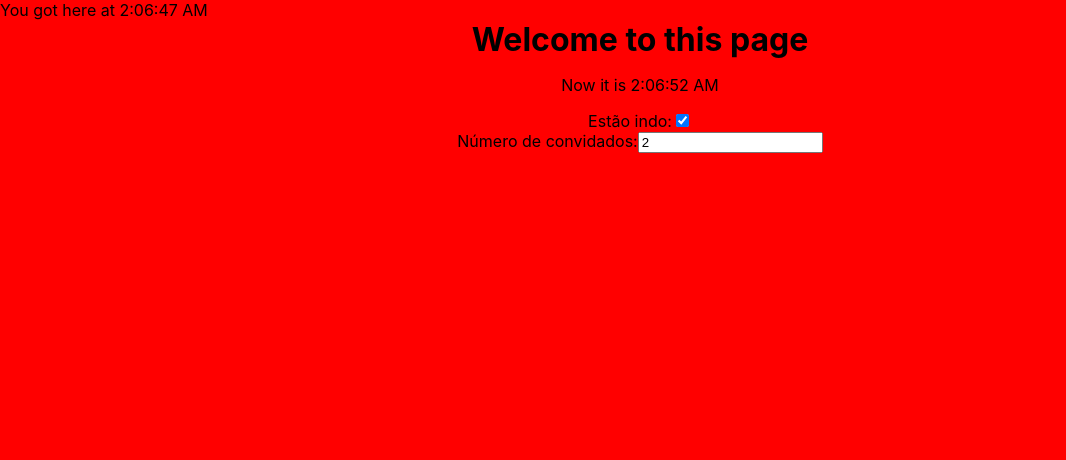
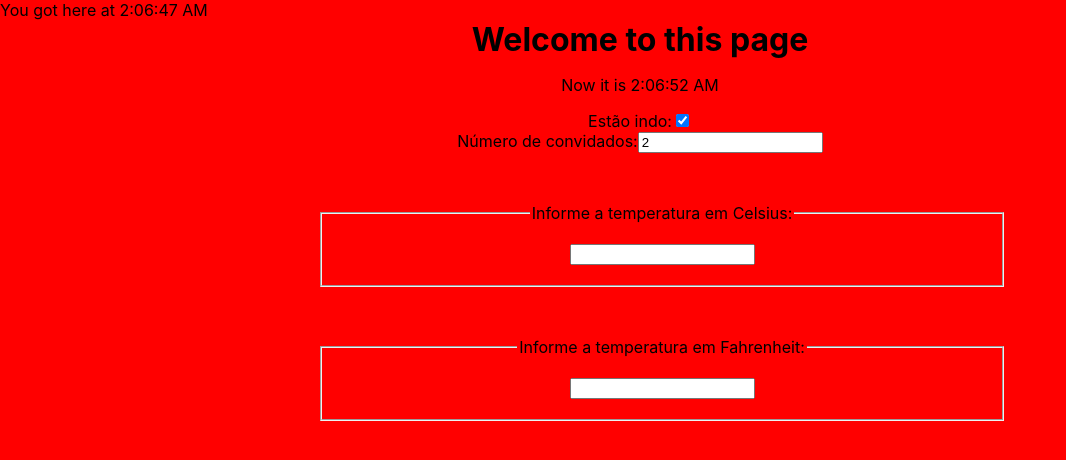
Before and after one commit to MuriloDutra/react-docs, a React (Create React App) app: page / in a window 1280 px wide. Shown: the top 460 px of the page, without its empty margins (0-1066 px from the left). Built offline with nearby package versions, Linux system fonts and the light colour scheme.

Commit message:
Creating a converter

```diff
--- a/src/App.js
+++ b/src/App.js
@@ -3,6 +3,7 @@ import './App.css';
 import Header from './components/Header'
 import Clock from './components/Clock'
 import Reservation from './components/Reservation';
+import Calculator from './components/Calculator';
 
 
 function App() {
@@ -12,9 +13,10 @@ function App() {
         <Header title="Welcome to this page" />
         <Clock />
         <Reservation />
+        <Calculator />
       </div>
     </div>
   );
 }
-//CHECKPOINT: https://pt-br.reactjs.org/docs/lists-and-keys.html#keys-must-only-be-unique-among-siblings
+//CHECKPOINT: https://pt-br.reactjs.org/docs/composition-vs-inheritance.html
 export default App;
--- /dev/null
+++ b/src/components/BoilingVerdict.js
@@ -0,0 +1,25 @@
+import React from 'react'
+
+class BoilingVerdict extends React.Component{
+    constructor(props){
+        super(props)
+    }
+
+    render(){
+        const {celsius} = this.props
+        var message = ''
+
+        if(!celsius){
+            return null
+        }
+
+        message = celsius >= 100 ? 'A água ferveria.' : 'A água não ferveria.'
+
+        return(
+            <p style={{color: 'white'}}>{message}</p>
+        )
+    }
+}
+
+
+export default BoilingVerdict
--- /dev/null
+++ b/src/components/Calculator.js
@@ -0,0 +1,69 @@
+import React from 'react'
+import TemperatureInput from './TemperatureInput '
+import BoilingVerdict from './BoilingVerdict'
+
+class Calculator extends React.Component{
+    constructor(props){
+        super(props)
+        this.handleCelsiusChange = this.handleCelsiusChange.bind(this)
+        this.handleFahrenheitChange = this.handleFahrenheitChange.bind(this)
+
+        this.state = {
+            temperature: '',
+            scale: 'c'
+        }
+    }
+
+
+    toCelsius(fahrenheit){
+        return (fahrenheit - 32 ) * 5 / 9
+    }
+
+
+    toFahrenheit(celsius){
+        return (celsius * 9 / 5) + 32
+    }
+
+
+    tryConvert(temperature, convert){
+        const input = parseFloat(temperature)
+
+        if(Number.isNaN(input)){
+            return ''
+        }
+
+        const output = convert(input)
+        const rounded = Math.round(output * 100) / 1000
+
+        return rounded.toString()
+    }
+
+
+    handleCelsiusChange(temperature){
+        this.setState({scale: 'c', temperature})
+    }
+
+
+    handleFahrenheitChange(temperature){
+        this.setState({scale: 'f', temperature})
+    }
+
+
+    render(){
+        const scale = this.state.scale
+        const temperature = this.state.temperature
+        const celsius = scale == 'f' ? this.tryConvert(temperature, this.toCelsius) : temperature
+        const fahrenheit = scale == 'c' ? this.tryConvert(temperature, this.toFahrenheit) : temperature
+
+
+        return(
+            <div>
+                <TemperatureInput scale="c" temperature={celsius} onTemperatureChange={this.handleCelsiusChange} />
+                <TemperatureInput scale="f" temperature={fahrenheit} onTemperatureChange={this.handleFahrenheitChange} />
+                <BoilingVerdict celsius={parseFloat(celsius)}/>
+            </div>
+        )
+    }
+}
+
+export default Calculator
--- /dev/null
+++ b/src/components/TemperatureInput .js
@@ -0,0 +1,33 @@
+import React from 'react'
+
+const scaleNames = {
+    c: 'Celsius',
+    f: 'Fahrenheit'
+}
+
+class TemperatureInput extends React.Component{
+    constructor(props){
+        super(props)
+        this.handleChange = this.handleChange.bind(this)
+    }
+
+
+    handleChange(event){
+        this.props.onTemperatureChange(event.target.value)
+    }
+
+
+    render(){
+        const temperature = this.props.temperature
+        const scale = this.props.scale
+
+        return(
+            <fieldset style={{marginTop: 50, padding: 20, width: '50%', marginLeft: '25%'}}>
+                <legend>Informe a temperatura em {scaleNames[scale]}:</legend>
+                <input value={temperature} onChange={this.handleChange} />
+            </fieldset>
+        )
+    }
+}
+
+export default TemperatureInput
```
